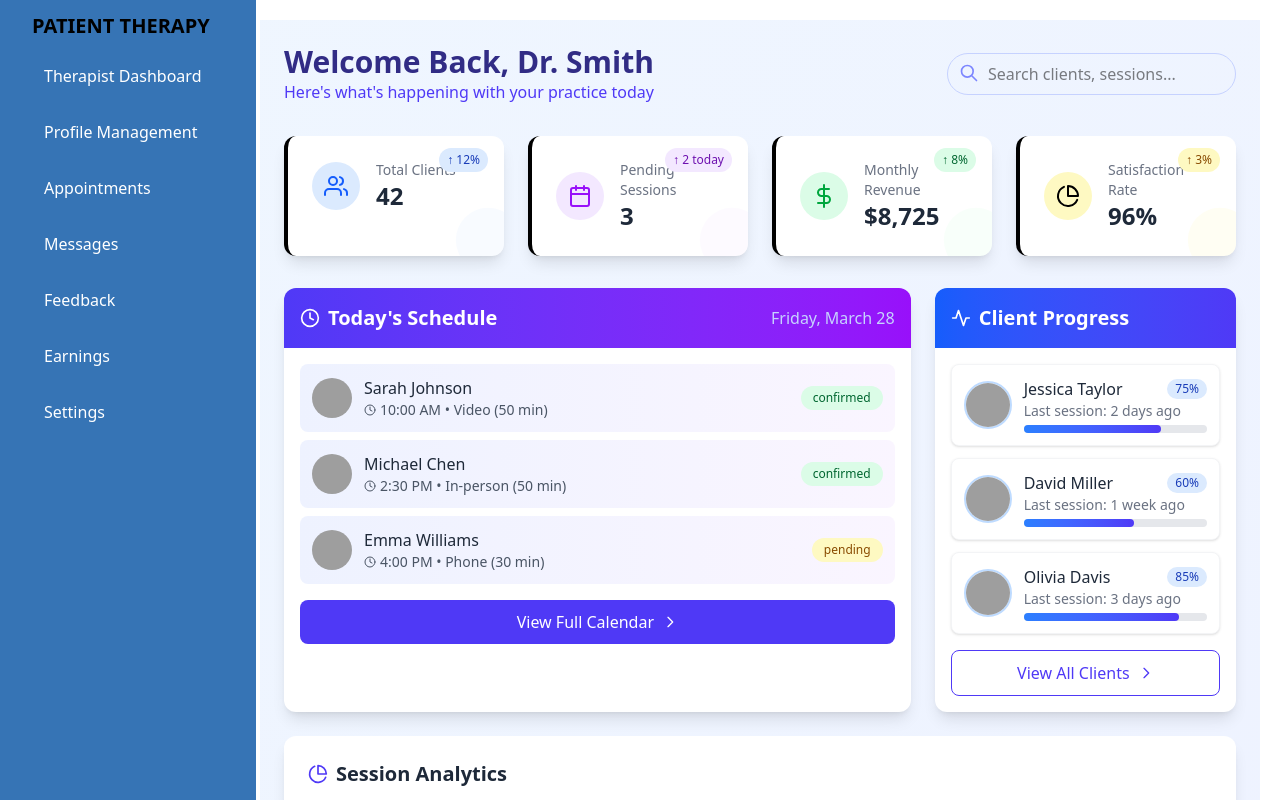
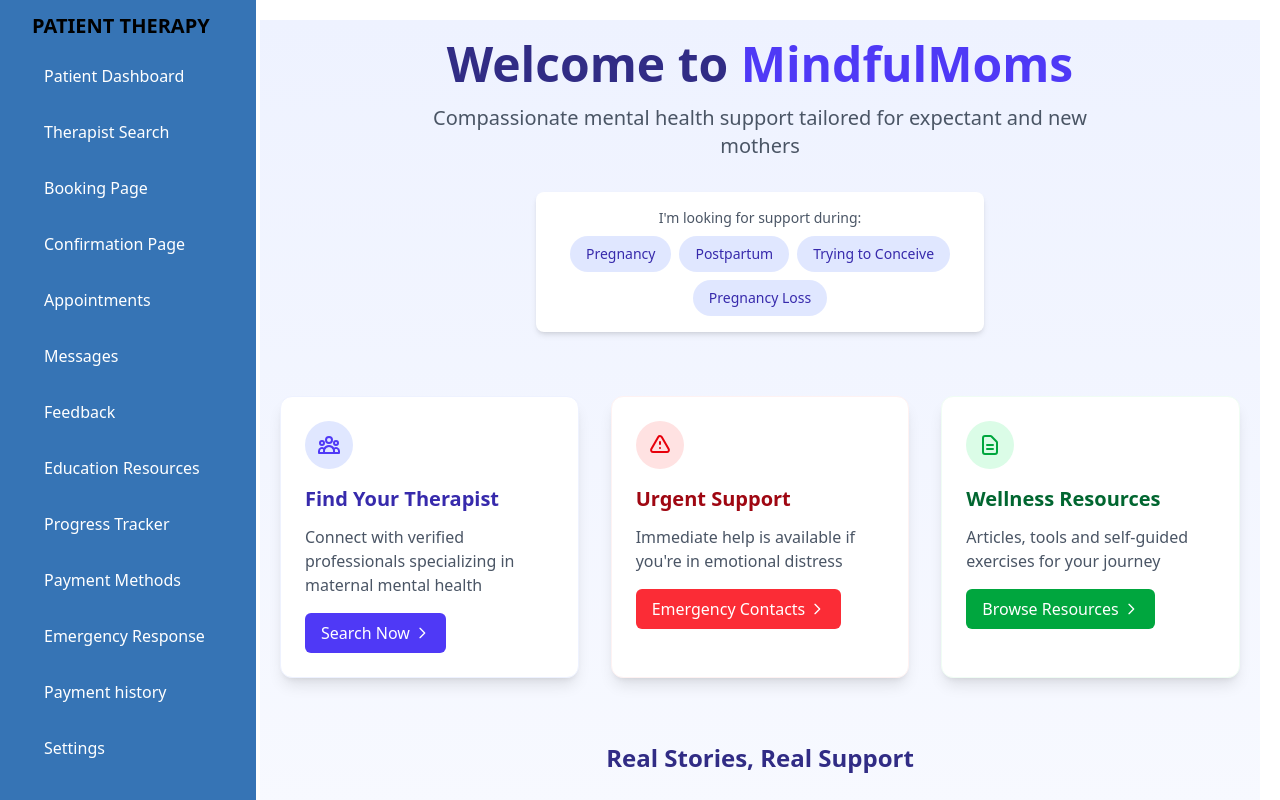
Before and after one commit to nyamweyakemunto/Therapy-Project, a React (Vite) app: page / in a window 1280 px wide. Shown: the top 800 px of the page. Built offline with nearby package versions, Linux system fonts and the light colour scheme; grey boxes are pictures that could not be loaded.

Commit message:
Added new pages

```diff
--- a/src/App.jsx
+++ b/src/App.jsx
@@ -13,6 +13,11 @@ import Messages from './components/pages/patients/Messages';
 import Feedback from './components/pages/patients/Feedback';
 import PaymentHistory from './components/pages/patients/PaymentHistory';
 import PatientSettings from './components/pages/patients/PatientSettings';
+import PatientEmergency from './components/pages/patients/PatientEmergency';
+import PatientProgressTracker from './components/pages/patients/PatientProgressTracker';
+import PatientPaymentMethods from './components/pages/patients/PatientPaymentMethods';
+import PatientEducation from './components/pages/patients/PatientEducation';
+
 
 // Therapist Pages
 import TherapistHomepage from './components/pages/therapists/TherapistHomepage';
@@ -22,8 +27,13 @@ import TherapistMessages from './components/pages/therapists/TherapistMessages';
 import TherapistEarnings from './components/pages/therapists/TherapistEarnings';
 import TherapistSettings from './components/pages/therapists/TherapistSettings';
 import TherapistFeedback from './components/pages/therapists/TherapistFeedback';
+import TherapistAvailability from './components/pages/therapists/TherapistAvailability';
+import TherapistClientManagement from './components/pages/therapists/TherapistClientManagement';
+import TherapistResources from './components/pages/therapists/TherapistResources';
+import TherapistSessionNotes from './components/pages/therapists/TherapistSessionNotes';
 
-const user = { role: 'therapist' };
+{/*ALTER HERE*/}
+const user = { role: 'patient' };
 
 function App() {
   return (
@@ -41,6 +51,10 @@ function App() {
             <Route path="/feedback" element={<Feedback />} />
             <Route path="/payment-history" element={<PaymentHistory />} />
             <Route path="/settings" element={<PatientSettings />} />
+            <Route path="/emergency" element={<PatientEmergency />} />
+            <Route path="/education" element={<PatientEducation />} />
+            <Route path="/payment-methods" element={<PatientPaymentMethods />} />
+            <Route path="/progress" element={<PatientProgressTracker />} />
           </>
         )};
 
@@ -54,6 +68,11 @@ function App() {
             <Route path="/earnings" element={<TherapistEarnings />} />
             <Route path="/settings" element={<TherapistSettings />} />
             <Route path="/feedback" element={<TherapistFeedback />} />
+            <Route path="/Session-notes" element={<TherapistSessionNotes />} />
+            <Route path="/clients" element={<TherapistClientManagement />} />
+            <Route path="/resources" element={<TherapistResources />} />
+            <Route path="/availability" element={<TherapistAvailability />} />
+
           </>
         )}
 
--- a/src/components/PatientSideBar.jsx
+++ b/src/components/PatientSideBar.jsx
@@ -4,7 +4,7 @@ const SideBar = ({children}) => {
   return (
     <div className="flex flex-row w-full h-full">
       {/* Sidebar Navigation */}
-      <nav className="flex flex-col gap-4 justify-start fixed h-full p-8 w-64 min-h-screen py-3 bg-[rgb(54,116,181)] text-white no-underline">
+      <nav className="flex flex-col gap-4 justify-start fixed h-full p-8 w-64 min-h-screen py-3 bg-[rgb(54,116,181)] text-white no-underline overflow-y-auto">
       <h1 className='text-xl font-bold text-black'>PATIENT THERAPY</h1>
       <Link to="/" className="py-2 px-3 text-white hover:bg-blue-700  rounded transition">
           Patient Dashboard
@@ -27,6 +27,18 @@ const SideBar = ({children}) => {
         <Link to="/feedback" className="py-2 px-3 hover:bg-blue-700 rounded transition">
           Feedback
         </Link>
+        <Link to="/education" className="py-2 px-3 hover:bg-blue-700 rounded transition">
+          Education Resources
+        </Link>
+        <Link to="/progress" className="py-2 px-3 hover:bg-blue-700 rounded transition">
+          Progress Tracker
+        </Link>
+        <Link to="/payment-methods" className="py-2 px-3 hover:bg-blue-700 rounded transition">
+          Payment Methods
+        </Link>
+        <Link to="/emergency" className="py-2 px-3 hover:bg-blue-700 rounded transition">
+          Emergency Response
+        </Link>
         <Link to="/payment-history" className="py-2 px-3 hover:bg-blue-700 rounded transition">
           Payment history
         </Link>
--- a/src/components/TherapistSideBar.jsx
+++ b/src/components/TherapistSideBar.jsx
@@ -4,7 +4,7 @@ const SideBar = ({children}) => {
   return (
     <div className="flex flex-row w-full h-full">
       {/* Sidebar Navigation */}
-      <nav className="flex flex-col gap-4 justify-start fixed h-full p-8 w-64 min-h-screen py-3 bg-[rgb(54,116,181)] text-white no-underline">
+      <nav className="flex flex-col gap-4 justify-start fixed h-full p-8 w-64 min-h-screen py-3 bg-[rgb(54,116,181)] text-white no-underline overflow-y-auto">
       <h1 className='text-xl font-bold text-black'>PATIENT THERAPY</h1>
       <Link to="/" className="py-2 px-3 text-white hover:bg-blue-700  rounded transition">
           Therapist Dashboard
@@ -15,11 +15,20 @@ const SideBar = ({children}) => {
         <Link to="/appointments" className="py-2 px-3 hover:bg-blue-700 rounded transition">
           Appointments
         </Link>
+        <Link to="/availability" className="py-2 px-3 hover:bg-blue-700 rounded transition">
+          Availability
+        </Link>
+        <Link to="/clients" className="py-2 px-3 hover:bg-blue-700 rounded transition">
+          Client Management
+        </Link>
         <Link to="/messages" className="py-2 px-3 hover:bg-blue-700 rounded transition">
           Messages
         </Link>
-        <Link to ="/feedback" className="py-2 px-3 hover:bg-blue-700 rounded transition">
-          Feedback
+        <Link to="/resources" className="py-2 px-3 hover:bg-blue-700 rounded transition">
+          Education Resources
+        </Link>
+        <Link to ="/session-notes" className="py-2 px-3 hover:bg-blue-700 rounded transition">
+          Session Notes
         </Link>
         <Link to="/earnings" className="py-2 px-3 hover:bg-blue-700 rounded transition">
           Earnings
--- /dev/null
+++ b/src/components/pages/patients/PatientEducation.jsx
@@ -0,0 +1,12 @@
+import React from 'react'
+import SideBar from '../../PatientSideBar';
+
+const patientEducation = () => {
+  return (
+    <SideBar>
+
+    </SideBar>
+  )
+}
+
+export default patientEducation
--- /dev/null
+++ b/src/components/pages/patients/PatientEmergency.jsx
@@ -0,0 +1,12 @@
+import React from 'react'
+import SideBar from '../../PatientSideBar';
+
+const PatientEmergency = () => {
+  return (
+    <SideBar>
+
+    </SideBar>
+  )
+}
+
+export default PatientEmergency
--- /dev/null
+++ b/src/components/pages/patients/PatientPaymentMethods.jsx
@@ -0,0 +1,12 @@
+import React from 'react'
+import SideBar from '../../PatientSideBar';
+
+const PatientPaymentMethods = () => {
+  return (
+    <SideBar>
+
+    </SideBar>
+  )
+}
+
+export default PatientPaymentMethods
--- /dev/null
+++ b/src/components/pages/patients/PatientProgressTracker.jsx
@@ -0,0 +1,12 @@
+import React from 'react'
+import SideBar from '../../PatientSideBar';
+
+const PatientProgressTracker = () => {
+  return (
+    <SideBar>
+
+    </SideBar>
+  )
+}
+
+export default PatientProgressTracker
--- /dev/null
+++ b/src/components/pages/therapists/TherapistAvailability.jsx
@@ -0,0 +1,12 @@
+import React from 'react'
+import SideBar from '../../TherapistSideBar';
+
+const TherapistAvailability = () => {
+  return (
+    <SideBar>
+
+    </SideBar>
+)
+}
+
+export default TherapistAvailability
--- /dev/null
+++ b/src/components/pages/therapists/TherapistClientManagement.jsx
@@ -0,0 +1,12 @@
+import React from 'react'
+import SideBar from '../../TherapistSideBar';
+
+const TherapistClientManagement = () => {
+  return (
+    <SideBar>
+
+    </SideBar>
+  )
+}
+
+export default TherapistClientManagement
--- a/src/components/pages/therapists/TherapistEarnings.jsx
+++ b/src/components/pages/therapists/TherapistEarnings.jsx
@@ -1,6 +1,5 @@
 import React from 'react'
 import SideBar from '../../TherapistSideBar'
-
 
 const TherapistEarnings = () => {
   return (
--- /dev/null
+++ b/src/components/pages/therapists/TherapistResources.jsx
@@ -0,0 +1,12 @@
+import React from 'react'
+import SideBar from '../../TherapistSideBar';
+
+const TherapistResources = () => {
+  return (
+    <SideBar>
+
+    </SideBar>
+  )
+}
+
+export default TherapistResources
--- /dev/null
+++ b/src/components/pages/therapists/TherapistSessionNotes.jsx
@@ -0,0 +1,12 @@
+import React from 'react'
+import SideBar from '../../TherapistSideBar';
+
+const TherapistSessionNotes = () => {
+  return (
+    <SideBar>
+
+    </SideBar>
+  )
+}
+
+export default TherapistSessionNotes
```
